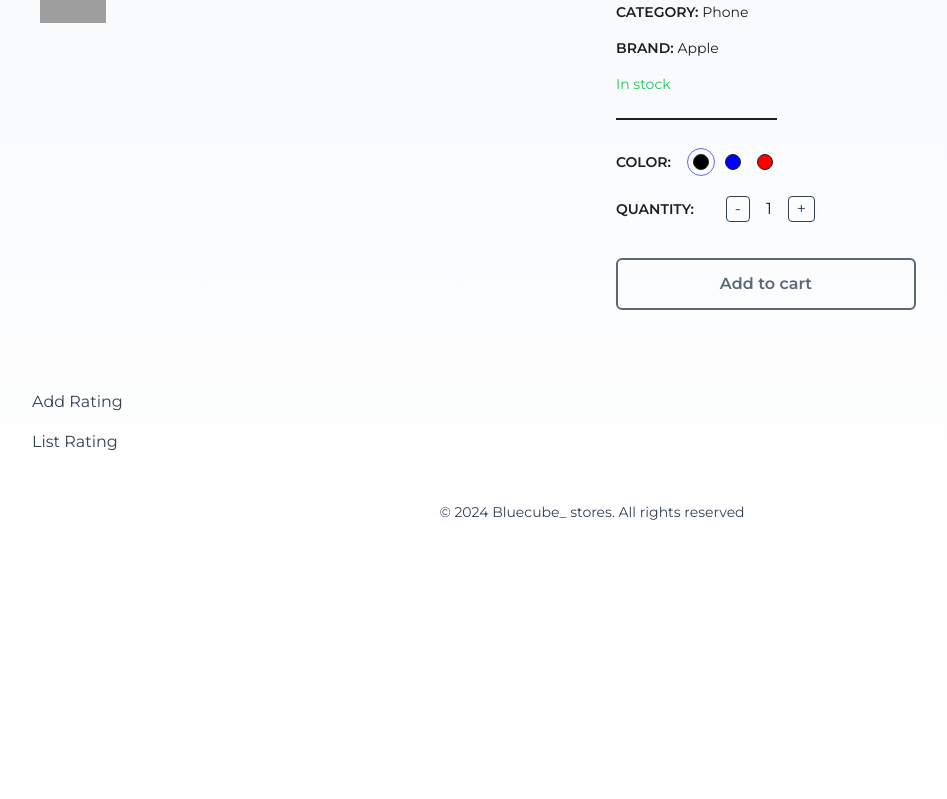
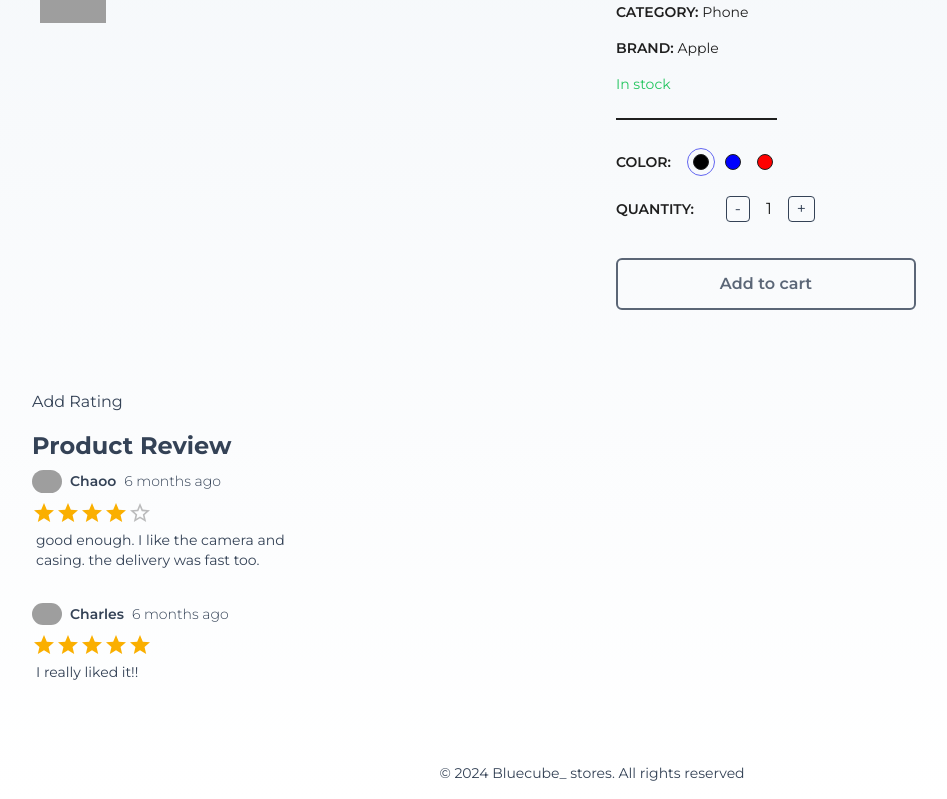
Before and after one commit to gilbertoaceville/c-commerce-store, a Next.js app: page /product/648437b38c44d52b9542e340 in a window 1280 px wide. Shown: the part 489-1288 px from the top of the page, without its empty margins (48-995 px from the left). Before the commit the page ends 1027 px from the top, so only its background shows below. Built offline with nearby package versions, Linux system fonts and the light colour scheme; grey boxes are pictures that could not be loaded; a web font is replaced by a local one.

Commit message:
feat: add rating list to product detail

```diff
--- /dev/null
+++ b/app/components/element/avatar/avatar.tsx
@@ -0,0 +1,14 @@
+import Image from "next/image";
+import React from "react";
+
+export default function Avatar({ src }: { src?: string }) {
+  return (
+    <Image
+      src={src || "/profile.png"}
+      alt="profile"
+      className="rounded-full"
+      height={30}
+      width={30}
+    />
+  );
+}
--- /dev/null
+++ b/app/components/element/subject/subject.tsx
@@ -0,0 +1,9 @@
+import { SubjectProps } from "./types";
+
+export default function Subject({ title, center }: SubjectProps) {
+  return (
+    <div className={center ? "center" : "text-start"}>
+      <h1 className="font-bold text-2xl text-primary">{title}</h1>
+    </div>
+  );
+}
--- /dev/null
+++ b/app/components/element/subject/types.tsx
@@ -0,0 +1,4 @@
+export interface SubjectProps {
+  title: string;
+  center?: boolean;
+}
--- a/app/components/section/list-rating/list-rating.tsx
+++ b/app/components/section/list-rating/list-rating.tsx
@@ -1,3 +1,33 @@
-export default function ListRating() {
-  return <div>ListRating</div>;
+import moment from "moment";
+import Subject from "@/components/element/subject/subject";
+
+import locale from "./locale/en.json";
+import { ListRatingProps } from "./types";
+import { Rating } from "@mui/material";
+import Avatar from "@/components/element/avatar/avatar";
+
+export default function ListRating({ product }: ListRatingProps) {
+  return (
+    <div>
+      <Subject title={locale.title} />
+      <div className="text-sm mt-2">
+        {(product.reviews || []).map((review, i) => (
+          <div key={`${review.id}-${i}`} className="max-w-[300px]">
+            <div className="flex gap-2 items-center">
+              <Avatar src={review.user.image} />
+              <div className="font-semibold">{review.user.name}</div>
+              <div className="font-light">
+                {moment(review.createdDate).fromNow()}
+              </div>
+            </div>
+            <div className="mt-2">
+              <Rating value={review.rating} readOnly />
+              <div className="ml-1">{review.comment}</div>
+              <hr className="my-4 border-transparent" />
+            </div>
+          </div>
+        ))}
+      </div>
+    </div>
+  );
 }
--- /dev/null
+++ b/app/components/section/list-rating/locale/en.json
@@ -0,0 +1,3 @@
+{
+  "title": "Product Review"
+}
--- /dev/null
+++ b/app/components/section/list-rating/types.ts
@@ -0,0 +1,5 @@
+import { ProductsEntity } from "@/base/types/product";
+
+export interface ListRatingProps {
+    product: ProductsEntity;
+}
--- a/app/product/[id]/page.tsx
+++ b/app/product/[id]/page.tsx
@@ -2,6 +2,7 @@ import { IParams } from "@/base/types/params";
 import Container from "@/components/layout/container/container";
 import ProductDetail from "@/components/section/product-detail/product-detail";
 import data from "@/base/lib/products.json";
+import ListRating from "@/components/section/list-rating/list-rating";
 
 export default function Product({ params }: IParams) {
   return (
@@ -9,7 +10,7 @@ export default function Product({ params }: IParams) {
       <ProductDetail product={data.products[2]} />
       <div className="flex flex-col mt-20 gap-4">
         <div>Add Rating</div>
-        <div>List Rating</div>
+        <ListRating product={data.products[2]} />
       </div>
     </Container>
   );
--- a/next.config.js
+++ b/next.config.js
@@ -6,6 +6,10 @@ const nextConfig = {
         hostname: "firebasestorage.googleapis.com",
         protocol: "https",
       },
+      {
+        hostname: "lh3.googleusercontent.com",
+        protocol: "https",
+      }
     ],
   },
 };
--- a/package.json
+++ b/package.json
@@ -19,6 +19,7 @@
     "clsx": "^2.0.0",
     "eslint": "8.56.0",
     "eslint-config-next": "14.0.4",
+    "moment": "^2.30.1",
     "next": "14.0.4",
     "postcss": "8.4.32",
     "postcss-import": "^16.0.0",
```
Also changed, not shown: public/profile.png (added), 1 other file (tests, documents, lock files or other folders).
